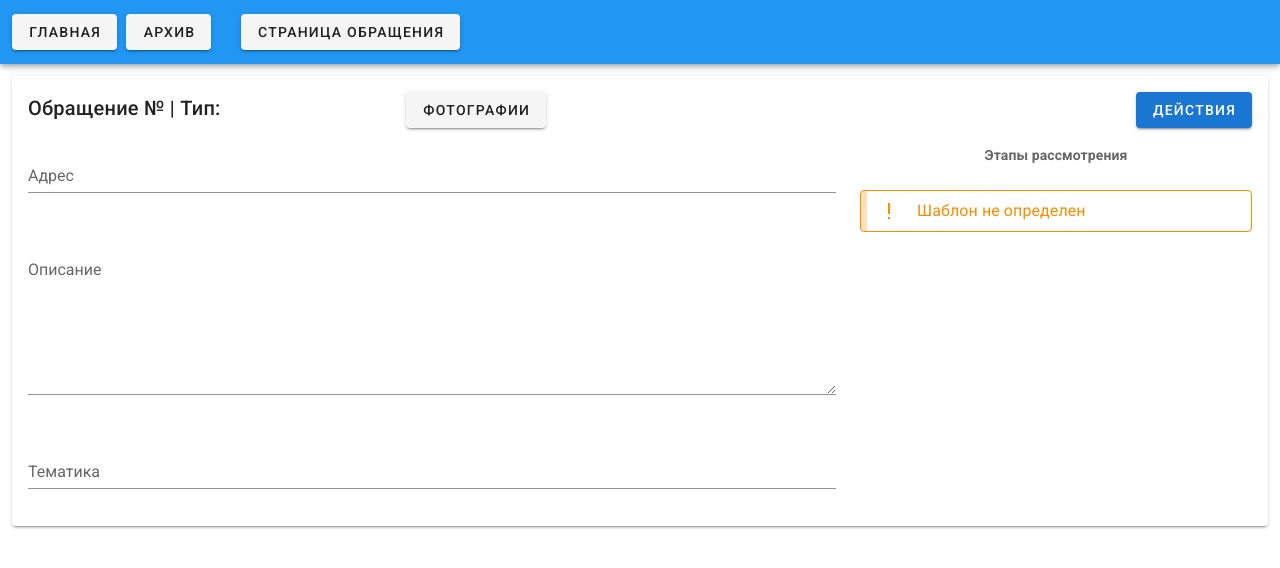
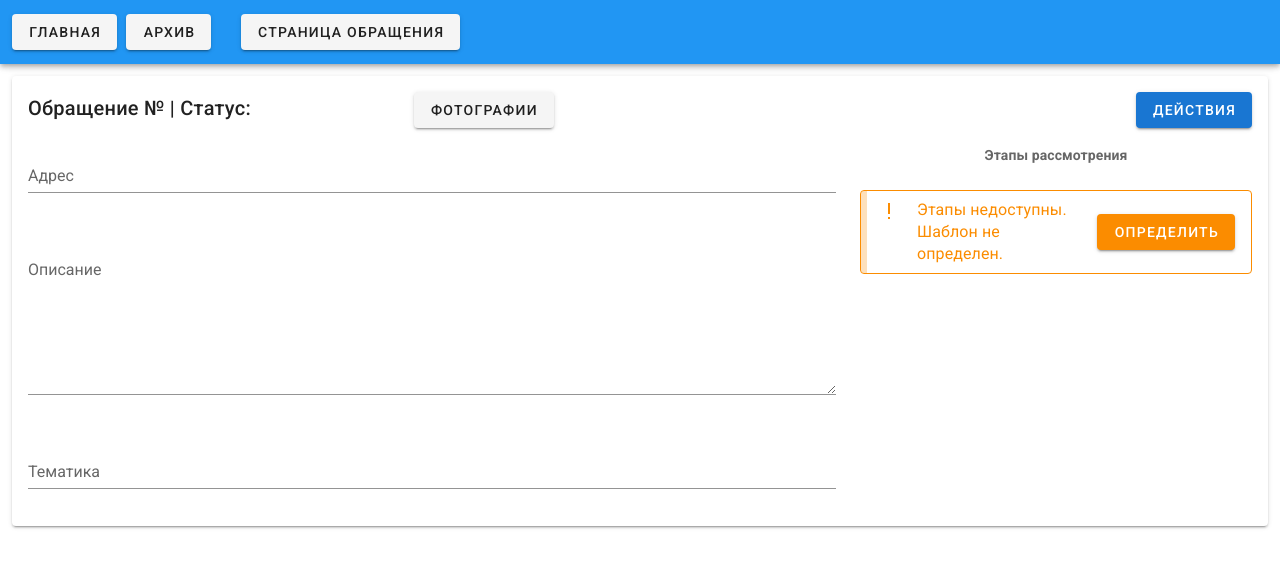
Before and after one commit to kalan4iki/skiog-imu, a Vue app: page /#/task/1 in a window 1280 px wide. Shown: the top 568 px of the page. Built offline with nearby package versions, Linux system fonts and the light colour scheme; no server answers; a web font is replaced by a local one.

Commit message:
Update end day

```diff
--- a/src/views/Obr.vue
+++ b/src/views/Obr.vue
@@ -6,7 +6,7 @@
                     <v-card-title>
                         <v-row>
                             <v-col>
-                                Обращение №<b>{{ task.pk }}</b> | Тип: <b>{{ task.template }}</b>
+                                Обращение №<b>{{ task.pk }}</b> | Статус: <b>{{ task.status }}</b>
                             </v-col>
                             <v-col>
                                 <v-btn>
@@ -80,7 +80,7 @@
                                     >
                                         <v-form>
                                             <v-text-field
-                                                v-model="task.template"
+                                                v-model="template"
                                                 label="Тематика"
                                                 readonly
                                             ></v-text-field>
@@ -96,7 +96,7 @@
                                 <div class="d-flex justify-center mb-6">
                                     <b>Этапы рассмотрения</b>
                                 </div>
-                                <div v-if='task.template'>
+                                <div v-if='template'>
                                     <v-timeline>
                                         <v-timeline-item>Dev 1</v-timeline-item>
                                         <v-timeline-item class="text-right">
@@ -112,7 +112,15 @@
                                         type="warning"
                                         outlined
                                     >
-                                        Шаблон не определен
+                                        <v-row align="center">
+                                            <v-col class="grow">
+                                                Этапы недоступны.
+                                                Шаблон не определен.
+                                            </v-col>
+                                            <v-col class="shrink">
+                                                <v-btn color="warning">Определить</v-btn>
+                                            </v-col>
+                                        </v-row>
                                     </v-alert>
                                 </div>
                             </v-col>
@@ -133,10 +141,10 @@ export default {
                 'pk': null,
                 'address': null,
                 'text': null,
-                'template': null,
                 'status': null,
-                'steps': []
-            }
+            },
+            template: null,
+            steps: []
         }
     },
     mounted() {
@@ -145,7 +153,14 @@ export default {
         let self = this;
         this.axios({'url': url}).then(function(response) {
             self.task = response['data']
+            self.template = response['data']['template']
         })
+        if (self.template) {
+            this.axios({'url': 'template/' + self.task['template']}).then(function(response) {
+                self.steps_url = response['data']['steps']
+            })
+        }
+
     }
 }
 </script>
```
Also changed, not shown: 1 other file (tests, documents, lock files or other folders).
